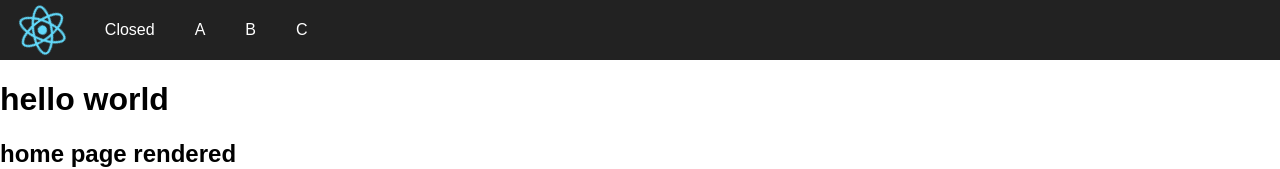
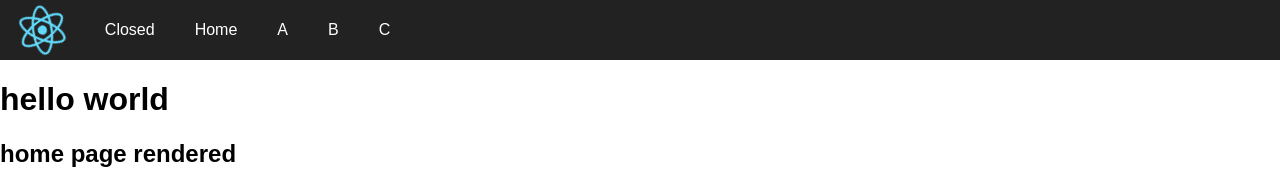
Before and after one commit to urianchang/LearnReact, a React (Create React App) app in the folder toolbar/: page / in a window 1280 px wide. Both pictures are taken after a click on the picture 42 px from the left and 30 px from the top of the page. Shown: the top 169 px of the page. Built offline with nearby package versions, Linux system fonts and the light colour scheme.

Commit message:
Synced up all nav bar links to rendering something unique on the main body

```diff
--- a/toolbar/src/App.js
+++ b/toolbar/src/App.js
@@ -1,7 +1,7 @@
 import React, { Component } from 'react';
 import ToolbarControl from './components/toolbarControl';
 
-const navbarLinks = ["A", "B", "C"];
+// const navbarLinks = ["A", "B", "C"];
 
 class App extends Component {
 
@@ -9,22 +9,22 @@ class App extends Component {
     super();
     this.state = {
       page: "home",
-      links: navbarLinks
+      // links: navbarLinks
     };
     this.navigate = this.navigate.bind(this);
   }
 
   navigate(p) {
-    // console.log("changing page...", p);
+    console.log("changing page...", p);
     this.setState({ page: p });
   }
 
   render() {
     let shownPage = this.state.page;
-    let links = this.state.links;
+    // let links = this.state.links;
     return (
       <div className="App">
-        <ToolbarControl navigateTo={this.navigate} links={links} />
+        <ToolbarControl navigateTo={this.navigate} />
         <MainContent shownPage={shownPage} />
       </div>
     );
@@ -62,6 +62,20 @@ function MainContent(props) {
       </div>
     );
   }
+  if (shownPage === "hello") {
+    return (
+      <div>
+        <h1>hello there! My name is Urian</h1>
+      </div>
+    );
+  }
+  if (shownPage === "bye") {
+    return (
+      <div>
+        <h1>Is this good-bye?</h1>
+      </div>
+    );
+  }
 }
 
 
--- a/toolbar/src/components/dropdownControl.css
+++ b/toolbar/src/components/dropdownControl.css
@@ -2,6 +2,7 @@
   display: inline-block;
   height: 60px;
   padding: 0px 20px;
+  /*background-color: #222;*/
 }
 
 .dropdown p {
@@ -17,13 +18,14 @@
   position: absolute;
   margin-left: -20px;
   margin-top: 5px;
-  /*background-color: red;*/
+  background-color: #222;
   min-width: 97px;
+  /*z-index: 1;*/
 }
 
 .dropdown-content a {
   display: block;
-  color: black;
+  color: white;
   text-decoration: none;
   text-align: center;
   padding: 10px;
--- a/toolbar/src/components/dropdownControl.js
+++ b/toolbar/src/components/dropdownControl.js
@@ -14,38 +14,60 @@ class DropdownControl extends Component {
   }
   render() {
     const isDropdownOpen = this.state.isDropdownOpen;
-    // let dropdown = null;
-    // if (isDropdownOpen) {
-    //   dropdown = <h1>opened</h1>;
-    // } else {
-    //   dropdown = <h1>closed</h1>;
-    // }
+    const navigateTo = this.props.navigateTo;
     return (
-      <div className="dropdown" onClick={this.dropIt}><Dropdown isDropdownOpen={isDropdownOpen}/></div>
+      <div className="dropdown" onClick={this.dropIt}><Dropdown isDropdownOpen={isDropdownOpen} navigateTo={navigateTo} /></div>
     );
   }
 }
 
 function Dropdown(props) {
   const isDropdownOpen = props.isDropdownOpen;
+  const navigateTo = props.navigateTo;
   if (isDropdownOpen) {
-    return <OpenedDropdown />;
+    return <OpenedDropdown navigateTo={navigateTo} />;
   } else {
     return <ClosedDropdown />;
   }
 }
 
-function OpenedDropdown() {
+class OpenedDropdown extends Component {
+
+  constructor() {
+    super();
+    this.navigate = this.navigate.bind(this);
+  }
+
+  navigate(param1) {
+    this.props.navigateTo(param1);
+  }
+
+  render() {
+    const navigateTo = this.props.navigateTo;
     return (
       <div>
         <p>Opened</p>
         <div className="dropdown-content">
-        <a href="#">hello</a>
-        <a href="#">bye</a>
+          <a onClick={ () => this.navigate("hello") }>hello</a>
+          <a onClick={ () => this.navigate("bye") }>bye</a>
         </div>
       </div>
     );
   }
+
+}
+
+// function OpenedDropdown() {
+//   return (
+//     <div>
+//       <p>Opened</p>
+//       <div className="dropdown-content">
+//         <a href="#">hello</a>
+//         <a href="#">bye</a>
+//       </div>
+//     </div>
+//   );
+// }
 
 function ClosedDropdown() {
   return (
--- a/toolbar/src/components/toolbarControl.js
+++ b/toolbar/src/components/toolbarControl.js
@@ -17,12 +17,12 @@ class ToolbarControl extends Component {
   render() {
     const isSlideOut = this.state.isSlideOut;
     const navigateTo = this.props.navigateTo;
-    const links = this.props.links;
+    // const links = this.props.links;
     // console.log(links);
     return (
       <div className="toolbar">
         <img src={logo} className="App-logo" alt="logo" onClick={this.slide}/>
-        <Toolbar isSlideOut={isSlideOut} navigateTo={navigateTo} links={links} />
+        <Toolbar isSlideOut={isSlideOut} navigateTo={navigateTo} />
       </div>
     );
   }
@@ -31,9 +31,9 @@ class ToolbarControl extends Component {
 function Toolbar(props) {
   const isSlideOut = props.isSlideOut;
   const navigateTo = props.navigateTo;
-  const links = props.links;
+  // const links = props.links;
   if (isSlideOut) {
-    return <OpenedToolbar navigateTo={navigateTo} links={links} />;
+    return <OpenedToolbar navigateTo={navigateTo} />;
   } else {
     return <ClosedToolbar />;
   }
@@ -46,26 +46,31 @@ class OpenedToolbar extends Component {
     this.navigate = this.navigate.bind(this);
   }
 
-  navigate(p) {
+  navigate(param1) {
     // console.log(p);
-    this.props.navigateTo(p);
+    this.props.navigateTo(param1);
   }
 
   render() {
-    let links = this.props.links;
+    // let links = this.props.links;
+    const navigateTo = this.props.navigateTo;
     return (
       <div className="toolbar-content">
-        <DropdownControl />
+        <DropdownControl navigateTo={navigateTo} />
         <ul>
-          <li><a onClick={ () => this.navigate(links[0]) }>{ links[0] }</a></li>
-          <li><a onClick={ () => this.navigate(links[1]) }>{ links[1] }</a></li>
-          <li><a onClick={ () => this.navigate(links[2]) }>{ links[2] }</a></li>
+          <li><a onClick={ () => this.navigate("home") }>Home</a></li>
+          <li><a onClick={ () => this.navigate("A") }>A</a></li>
+          <li><a onClick={ () => this.navigate("B") }>B</a></li>
+          <li><a onClick={ () => this.navigate("C") }>C</a></li>
         </ul>
       </div>
     );
   }
 
 }
+
+// <li><a onClick={ () => this.navigate(links[1]) }>{ links[1] }</a></li>
+// <li><a onClick={ () => this.navigate(links[2]) }>{ links[2] }</a></li>
 
 // <li><a onClick={this.navigate}>{this.props.links[0]}</a></li>
 // <li><a onClick={this.navigate}>{this.props.links[1]}</a></li>
```
Lines whose indentation alone changed are shown as unchanged.
